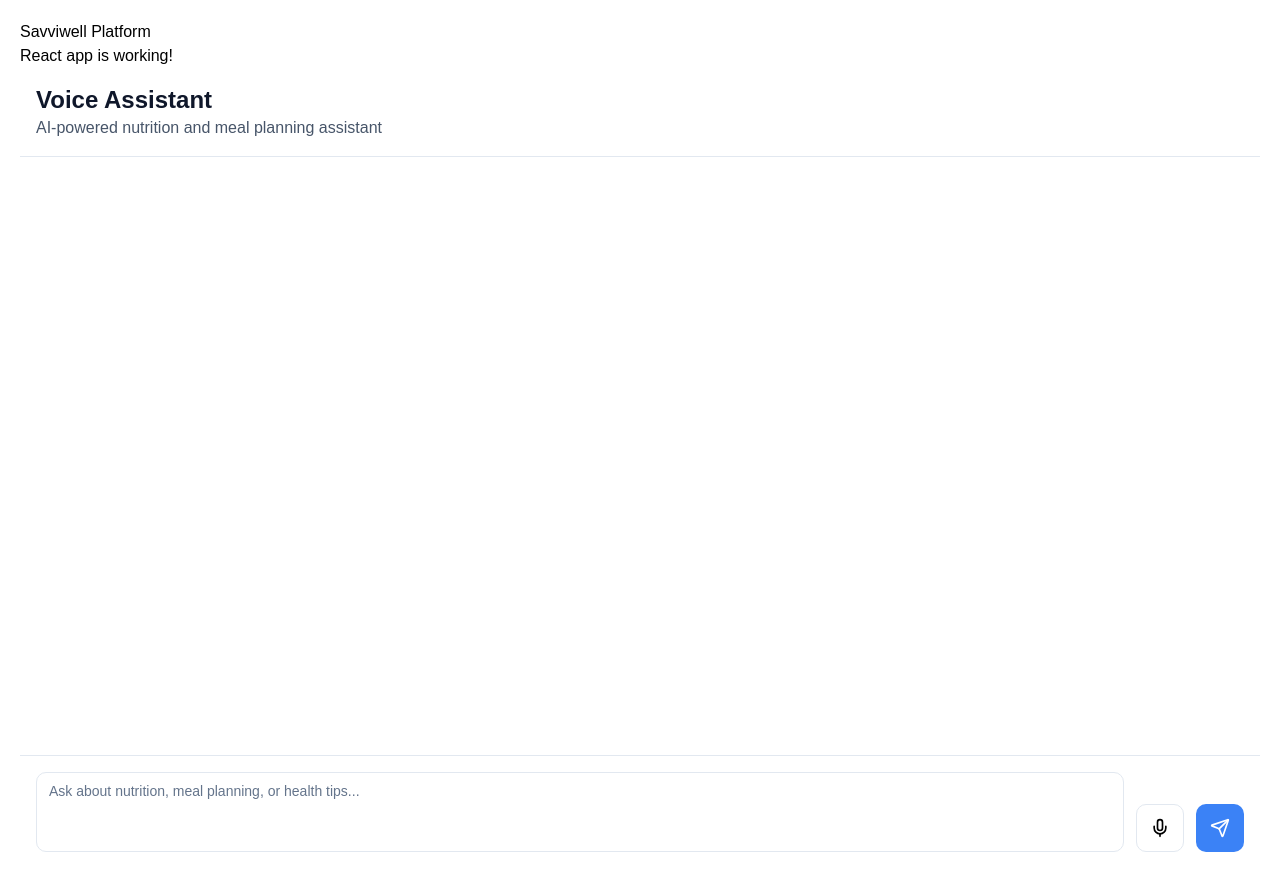
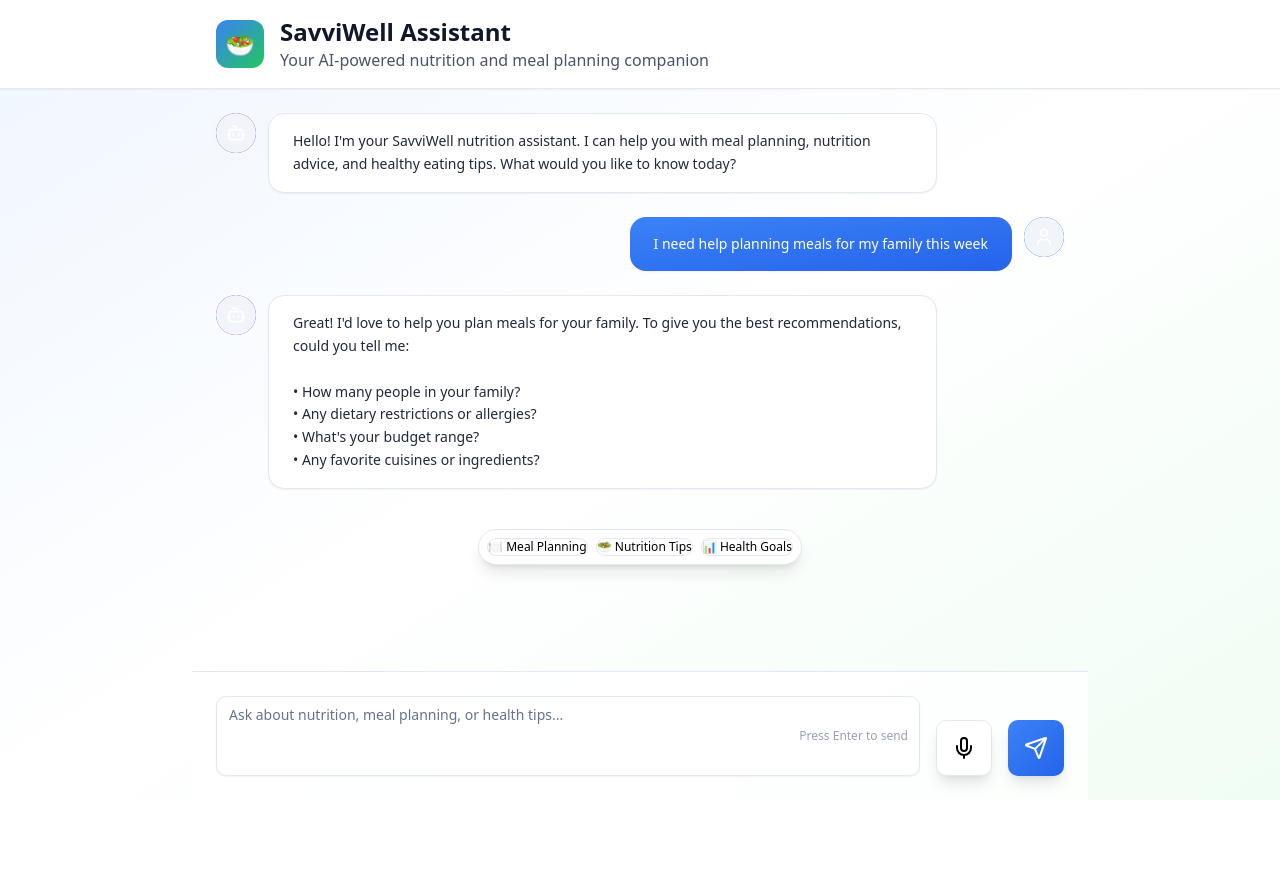
Before and after one commit to CO2030/savviwell-platform, a React (Vite) app: page /savviwell-platform/ in a window 1280 px wide. After the commit the page ends 800 px from the top, so only its background shows below. Built offline with nearby package versions, Linux system fonts and the light colour scheme.

Commit message:
Create enhanced demo with improved design, sample data, and interactions

```diff
--- a/src/App.tsx
+++ b/src/App.tsx
@@ -29,9 +29,7 @@
 
 function App() {
   return (
-    <div style={{ padding: 20, fontFamily: 'Arial, sans-serif' }}>
-      <h1>Savviwell Platform</h1>
-      <p>React app is working!</p>
+    <div className="min-h-screen bg-gradient-to-br from-blue-50 via-white to-green-50">
       <QueryClientProvider client={queryClient}>
         <TooltipProvider>
           <Toaster />
--- a/src/components/voice-chat.tsx
+++ b/src/components/voice-chat.tsx
@@ -10,64 +10,104 @@
   const [input, setInput] = useState("");
   const [isListening, setIsListening] = useState(false);
   const [isMuted, setIsMuted] = useState(false);
-  const [messages, setMessages] = useState([]);
+  const [messages, setMessages] = useState([
+    {
+      role: 'assistant',
+      content: 'Hello! I\'m your SavviWell nutrition assistant. I can help you with meal planning, nutrition advice, and healthy eating tips. What would you like to know today?'
+    },
+    {
+      role: 'user',
+      content: 'I need help planning meals for my family this week'
+    },
+    {
+      role: 'assistant',
+      content: 'Great! I\'d love to help you plan meals for your family. To give you the best recommendations, could you tell me:\n\n• How many people in your family?\n• Any dietary restrictions or allergies?\n• What\'s your budget range?\n• Any favorite cuisines or ingredients?'
+    }
+  ]);
 
   return (
     <div className="flex-1 flex flex-col h-full overflow-hidden">
       {/* Chat Messages */}
-      <div className="flex-1 overflow-y-auto p-4 space-y-4 chat-scroll">
+      <div className="flex-1 overflow-y-auto p-6 space-y-6 chat-scroll">
         {messages.map((message, index) => (
           <div key={index} className={`flex ${message.role === 'user' ? 'justify-end' : 'justify-start'} animate-slide-up`}>
-            <div className={`flex items-start space-x-3 max-w-[80%] ${message.role === 'user' ? 'flex-row-reverse space-x-reverse' : ''}`}>
-              <Avatar className={`w-8 h-8 ${message.role === 'user' ? 'bg-blue-500' : 'bg-gradient-to-br from-violet-500 to-purple-600'}`}>
+            <div className={`flex items-start space-x-3 max-w-[85%] ${message.role === 'user' ? 'flex-row-reverse space-x-reverse' : ''}`}>
+              <Avatar className={`w-10 h-10 ${message.role === 'user' ? 'bg-gradient-to-br from-blue-500 to-blue-600' : 'bg-gradient-to-br from-violet-500 to-purple-600'}`}>
                 <AvatarFallback className="text-white text-sm">
-                  {message.role === 'user' ? <User className="w-4 h-4" /> : <Bot className="w-4 h-4" />}
+                  {message.role === 'user' ? <User className="w-5 h-5" /> : <Bot className="w-5 h-5" />}
                 </AvatarFallback>
               </Avatar>
-              <div className={`rounded-2xl px-4 py-3 ${
+              <div className={`rounded-2xl px-6 py-4 shadow-sm ${
                 message.role === 'user'
-                  ? 'bg-blue-500 text-white'
-                  : 'bg-white border border-slate-200 text-slate-800 shadow-sm'
+                  ? 'bg-gradient-to-br from-blue-500 to-blue-600 text-white'
+                  : 'bg-white border border-slate-200 text-slate-800 shadow-md'
               }`}>
-                <p className="text-sm">{message.content}</p>
+                <p className="text-sm leading-relaxed whitespace-pre-line">{message.content}</p>
               </div>
             </div>
           </div>
         ))}
+
+        {/* Quick Actions */}
+        {messages.length > 0 && (
+          <div className="flex justify-center pt-4">
+            <div className="bg-white rounded-full shadow-lg border border-slate-200 p-2">
+              <div className="flex space-x-2">
+                <Button size="sm" variant="outline" className="rounded-full text-xs">
+                  🍽️ Meal Planning
+                </Button>
+                <Button size="sm" variant="outline" className="rounded-full text-xs">
+                  🥗 Nutrition Tips
+                </Button>
+                <Button size="sm" variant="outline" className="rounded-full text-xs">
+                  📊 Health Goals
+                </Button>
+              </div>
+            </div>
+          </div>
+        )}
       </div>
 
       {/* Input Area */}
-      <div className="border-t border-slate-200 bg-white p-4">
-        <div className="flex items-end space-x-3">
+      <div className="border-t border-slate-200 bg-white/80 backdrop-blur-sm p-6">
+        <div className="flex items-end space-x-4">
           <div className="flex-1 relative">
             <Textarea
               value={input}
               onChange={(e) => setInput(e.target.value)}
               placeholder="Ask about nutrition, meal planning, or health tips..."
-              className="resize-none rounded-2xl border-slate-200 focus:border-blue-300 pr-12"
+              className="resize-none rounded-2xl border-slate-200 focus:border-blue-300 pr-12 shadow-sm"
               rows={1}
             />
+            <div className="absolute right-3 top-1/2 transform -translate-y-1/2 text-slate-400 text-xs">
+              Press Enter to send
+            </div>
           </div>
 
           {/* Voice Button */}
           <Button
             size="icon"
             variant={isListening ? "destructive" : "outline"}
-            className={`rounded-full w-12 h-12 transition-all ${
-              isListening ? 'animate-pulse-ring' : 'hover:scale-105'
+            className={`rounded-full w-14 h-14 transition-all shadow-lg ${
+              isListening ? 'animate-pulse-ring bg-red-500 text-white' : 'hover:scale-105 hover:shadow-xl'
             }`}
             onClick={() => setIsListening(!isListening)}
           >
-            {isListening ? <MicOff className="w-5 h-5" /> : <Mic className="w-5 h-5" />}
+            {isListening ? <MicOff className="w-6 h-6" /> : <Mic className="w-6 h-6" />}
           </Button>
 
           {/* Send Button */}
           <Button
             size="icon"
-            className="rounded-full w-12 h-12 bg-blue-500 hover:bg-blue-600 transition-all hover:scale-105"
-            onClick={() => console.log('Send message')}
+            className="rounded-full w-14 h-14 bg-gradient-to-br from-blue-500 to-blue-600 hover:from-blue-600 hover:to-blue-700 transition-all hover:scale-105 shadow-lg hover:shadow-xl"
+            onClick={() => {
+              if (input.trim()) {
+                setMessages([...messages, { role: 'user', content: input }]);
+                setInput('');
+              }
+            }}
           >
-            <Send className="w-5 h-5" />
+            <Send className="w-6 h-6" />
           </Button>
         </div>
       </div>
--- a/src/index.css
+++ b/src/index.css
@@ -29,12 +29,34 @@
   to { transform: translateY(0); opacity: 1; }
 }
 
+@keyframes fadeIn {
+  from { opacity: 0; }
+  to { opacity: 1; }
+}
+
+@keyframes slideInFromBottom {
+  from { transform: translateY(20px); opacity: 0; }
+  to { transform: translateY(0); opacity: 1; }
+}
+
 .animate-pulse-ring {
   animation: pulse-ring 1.5s cubic-bezier(0.215, 0.61, 0.355, 1) infinite;
 }
 
 .animate-float {
   animation: float 3s ease-in-out infinite;
+}
+
+.animate-fade-in {
+  animation: fadeIn 0.5s ease-out;
+}
+
+.animate-slide-up {
+  animation: slideUp 0.3s ease-out;
+}
+
+.animate-slide-in-bottom {
+  animation: slideInFromBottom 0.4s ease-out;
 }
 
 /* Glass morphism effect */
--- a/src/pages/voice-assistant.tsx
+++ b/src/pages/voice-assistant.tsx
@@ -3,11 +3,23 @@
 export default function VoiceAssistantPage() {
   return (
     <div className="h-screen flex flex-col">
-      <div className="border-b border-slate-200 bg-white p-4">
-        <h1 className="text-2xl font-bold text-slate-900">Voice Assistant</h1>
-        <p className="text-slate-600">AI-powered nutrition and meal planning assistant</p>
+      {/* Enhanced Header */}
+      <div className="bg-white border-b border-slate-200 shadow-sm">
+        <div className="max-w-4xl mx-auto px-6 py-4">
+          <div className="flex items-center space-x-4">
+            <div className="w-12 h-12 bg-gradient-to-br from-blue-500 to-green-500 rounded-xl flex items-center justify-center">
+              <span className="text-2xl">🥗</span>
+            </div>
+            <div>
+              <h1 className="text-2xl font-bold text-slate-900">SavviWell Assistant</h1>
+              <p className="text-slate-600">Your AI-powered nutrition and meal planning companion</p>
+            </div>
+          </div>
+        </div>
       </div>
-      <div className="flex-1">
+
+      {/* Main Chat Area */}
+      <div className="flex-1 max-w-4xl mx-auto w-full">
         <VoiceChat />
       </div>
     </div>
```
